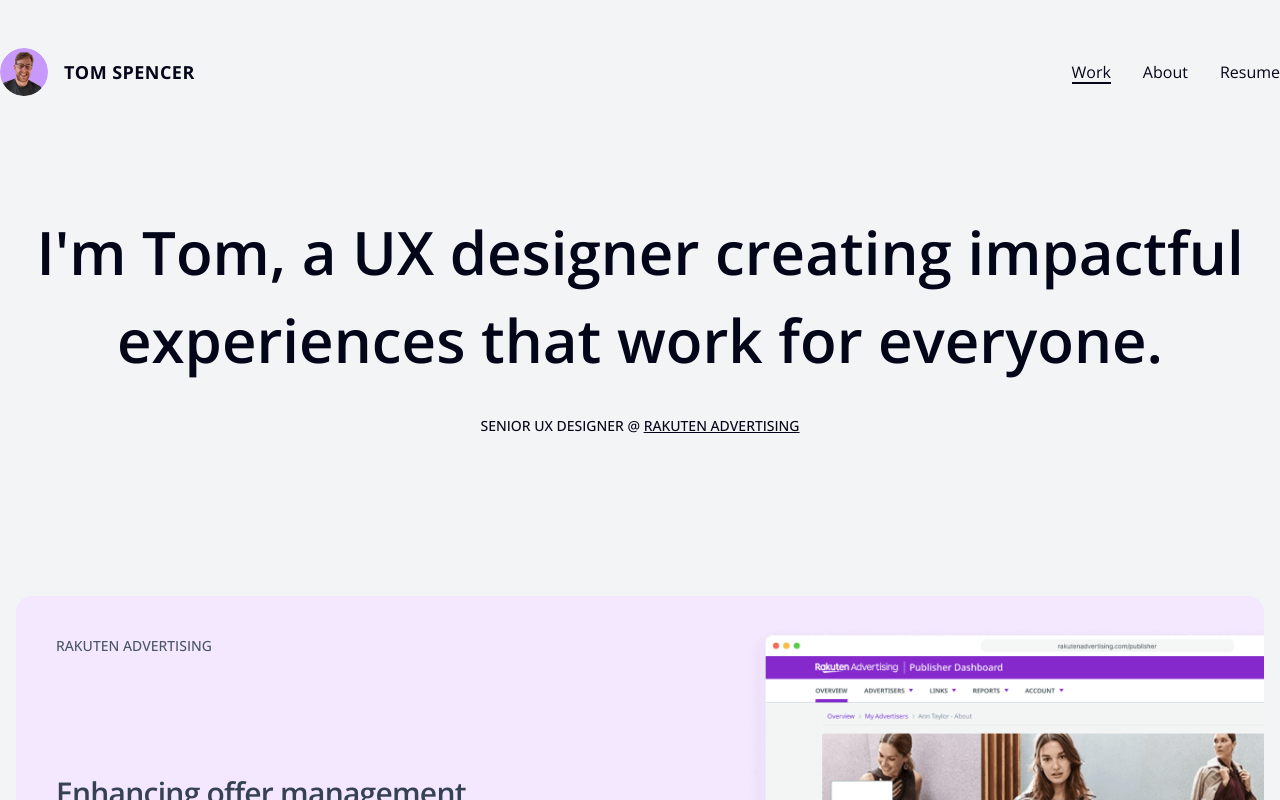
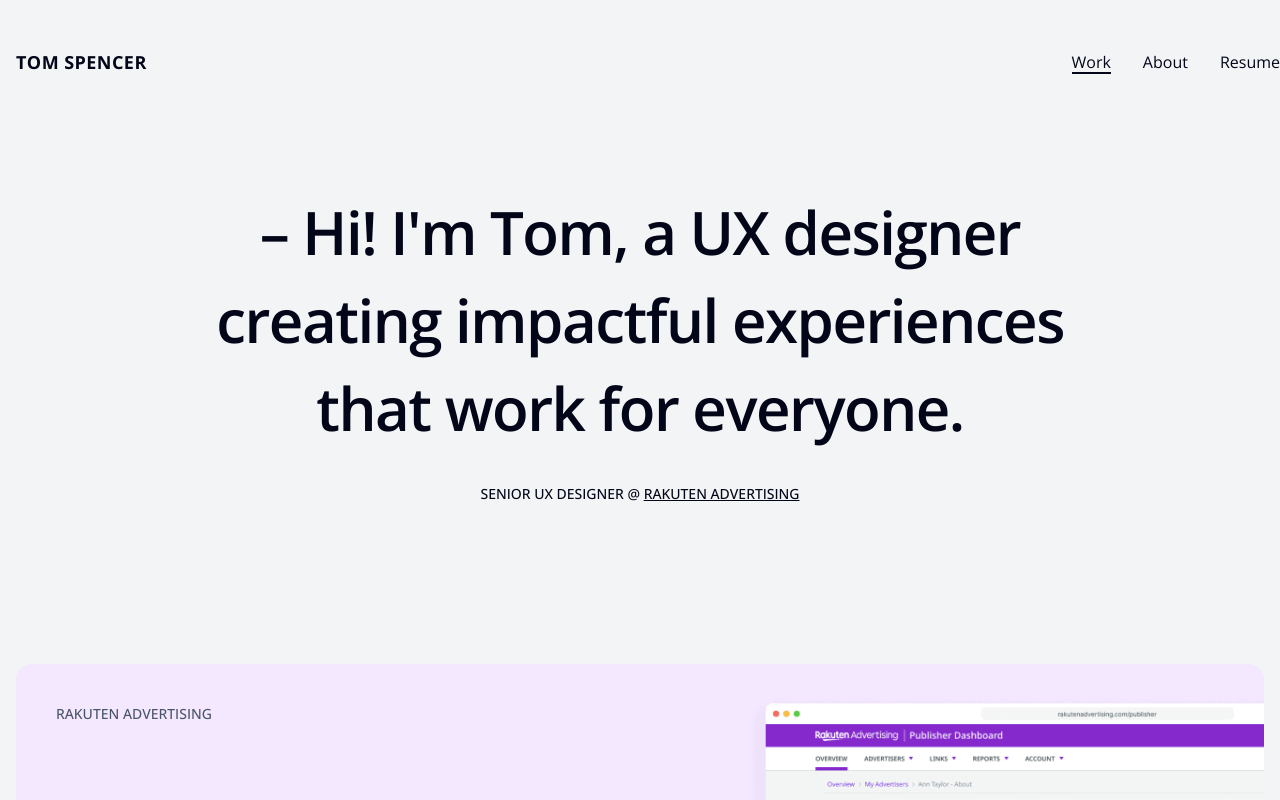
Before and after one commit to tomatronic/portfolio2024, a Next.js app: page / in a window 1280 px wide. Shown: the top 800 px of the page. Built offline with nearby package versions, Linux system fonts and the light colour scheme.

Commit message:
Fixed vulnerability

```diff
--- a/package.json
+++ b/package.json
@@ -9,12 +9,12 @@
     "lint": "next lint"
   },
   "dependencies": {
-    "@next/third-parties": "^15.4.2",
+    "@next/third-parties": "^15.4.8",
     "@studio-freight/lenis": "^1.0.42",
     "@tailwindcss/postcss": "^4.1.11",
     "@vercel/analytics": "^1.5.0",
     "framer-motion": "^12.23.12",
-    "next": "^15.4.2",
+    "next": "^15.4.8",
     "react": "^19.1.0",
     "react-dom": "^19.1.0",
     "react-medium-image-zoom": "^5.3.0",
@@ -23,7 +23,7 @@
   "devDependencies": {
     "autoprefixer": "^10.4.21",
     "eslint": "^9.31.0",
-    "eslint-config-next": "^15.4.2",
+    "eslint-config-next": "^15.4.8",
     "postcss": "^8.5.6",
     "tailwindcss": "^4.1.11"
   },
--- a/src/app/components/hero.js
+++ b/src/app/components/hero.js
@@ -11,14 +11,14 @@
       whileInView={{y: 0, opacity: 1}}
       transition={{ ease: 'easeInOut', duration: 0.5 }}
       viewport={{ once: true }}
-      className="container relative z-10 mx-auto max-w-screen-xl px-4 py-16"
+      className="container relative z-10 mx-auto max-w-screen-lg px-4 py-16"
     >
       <div className="grid h-full grid-cols-1 content-center justify-center gap-4">
         {/* <div>
-          <p className="text-balance text-center text-xl text-slate-950 md:text-3xl font-semibold">Hi <WavingHand /></p>
+          <p className="text-balance text-center text-lg text-slate-950 font-semibold">Hi there <WavingHand /></p>
         </div> */}
         <div>
-          <h1 className="text-balance text-center text-3xl  leading-tight tracking-normal text-slate-950 md:text-6xl/22 dark:text-white font-semibold">I'm Tom, a UX designer creating impactful experiences that work for everyone.</h1>
+          <h1 className="text-balance text-center text-3xl tracking-[-.03em] tracking-tight text-slate-950 md:text-6xl/22 dark:text-white font-semibold">– Hi! I'm Tom, a UX designer creating impactful experiences that work for everyone.</h1>
         </div>
 
         <div>
--- a/src/app/components/navigation.js
+++ b/src/app/components/navigation.js
@@ -65,13 +65,13 @@
         <div className="container mx-auto max-w-screen-xl px-6 py-12 md:px-0">
           <div className="flex items-center justify-between">
             <Link href="/" className="flex items-center space-x-6 text-slate-950 transition duration-300 hover:text-gray-600">
-              <Image
+              {/* <Image
                 src="/static/tomspencer.png"
                 alt="Tom Spencer - Senior UX Designer"
                 width={48}
                 height={48}
                 className="rounded-full"
-              />
+              /> */}
               <span className="ml-4 text-lg font-bold uppercase tracking-wide">TOM SPENCER</span>
              </Link>
 
```
Also changed, not shown: 1 other file (tests, documents, lock files or other folders).
